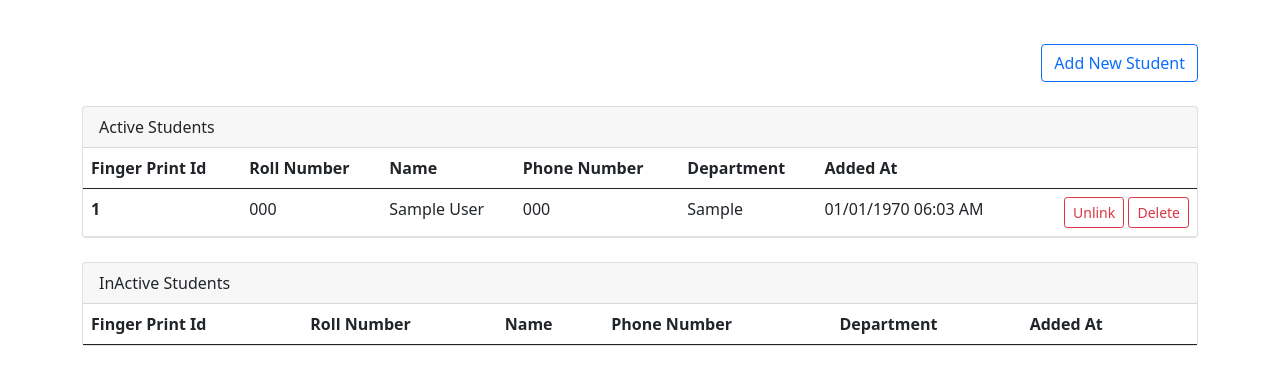
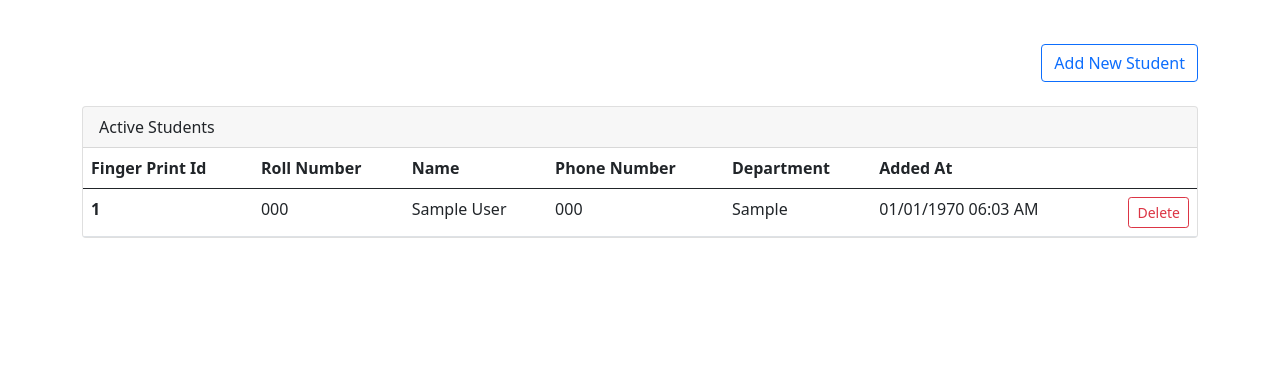
Before and after one commit to whenkey123/bma, a PHP site: page /students.php in a window 1280 px wide. Shown: the part 56-441 px from the top of the page. Run offline with PHP 8.4, Linux system fonts and the light colour scheme; a user stored in the database is signed in; tables that the repository leaves empty hold one stand-in row (values such as "Sample post"); lists and menus that the app fills with data are empty.

Commit message:
Remove Unlink Feature

```diff
--- a/students.php
+++ b/students.php
@@ -26,13 +26,6 @@ if($_SERVER['REQUEST_METHOD']=="POST") {
     $sql = "DELETE FROM students WHERE id='$id'";
     if(mysqli_query($con, $sql)) {
       header('Location: students.php?alert=delete');
-      exit();
-    }
-  }else if ($_POST['form']=="unlink") {
-    $id = $_POST['id'];
-    $sql = "UPDATE `students` SET `fingerprint_id` = '' WHERE id='$id'";
-    if(mysqli_query($con, $sql)) {
-      header('Location: students.php?alert=unlink');
       exit();
     }
   }
@@ -83,7 +76,7 @@ if($_SERVER['REQUEST_METHOD']=="POST") {
          </div>
       </nav>
       <div class="container" style="margin-top: 100px;">
-        <div class="row">
+        <div class="row <?php echo(($user['id']==1)?'':'d-none'); ?>">
           <div class="col-12 align-right">
             <button class="btn btn-outline-primary pull-right" type="button" data-bs-toggle="collapse" data-bs-target="#collapseExample" aria-expanded="false" aria-controls="collapseExample">
               Add New Student
@@ -131,6 +124,8 @@ if($_SERVER['REQUEST_METHOD']=="POST") {
               </div>
             </div>
           </div>
+        </div>
+        <div class="row">
           <div class="col-12 mt-4">
             <div class="card">
               <div class="card-header">
@@ -155,69 +150,15 @@ if($_SERVER['REQUEST_METHOD']=="POST") {
                       $query=mysqli_query($con, "SELECT * FROM students WHERE fingerprint_id!='';");
                       while($row = mysqli_fetch_array($query)) {
                         $delete_html = '';
-                        $unlink_html = '';
                         if ($user['id']==1) {
                           $delete_html = '<form style="display: inline;" action="" method="POST">
                           <input name="form" value="delete" class="d-none">
                           <input name="id" value="'.$row['id'].'" class="d-none">
                           <button class="btn btn-sm btn-outline-danger">Delete</button>
                           </form>';
-                          $unlink_html = '<form style="display: inline;" action="" method="POST">
-                          <input name="form" value="unlink" class="d-none">
-                          <input name="id" value="'.$row['id'].'" class="d-none">
-                          <button class="btn btn-sm btn-outline-danger">Unlink</button>
-                          </form>';
                         }
                         echo('<tr>
                           <th scope="row">'.$row['fingerprint_id'].'</th>
-                          <td>'.$row['roll_number'].'</td>
-                          <td>'.$row['name'].'</td>
-                          <td>'.$row['phone'].'</td>
-                          <td>'.$row['department'].'</td>
-                          <td>'.date('d/m/Y h:i A', $row['added_at']).'</td>
-                          <td class="align-right">'.$unlink_html.$delete_html.'</td>
-                        </tr>');
-                      }
-                      ?>
-                    </tbody>
-                  </table>
-                </div>
-              </div>
-            </div>
-          </div>
-          <div class="col-12 mt-4">
-            <div class="card">
-              <div class="card-header">
-                InActive Students
-              </div>
-              <div class="card-body p-0">
-                <div class="table-responsive">
-                  <table class="table table-hover mb-0">
-                    <thead>
-                      <tr>
-                        <th scope="col">Finger Print Id</th>
-                        <th scope="col">Roll Number</th>
-                        <th scope="col">Name</th>
-                        <th scope="col">Phone Number</th>
-                        <th scope="col">Department</th>
-                        <th scope="col">Added At</th>
-                        <th scope="col"></th>
-                      </tr>
-                    </thead>
-                    <tbody>
-                      <?php
-                      $query=mysqli_query($con, "SELECT * FROM students WHERE fingerprint_id='';");
-                      while($row = mysqli_fetch_array($query)) {
-                        $delete_html = '';
-                        if ($user['id']==1) {
-                          $delete_html = '<form action="" method="POST">
-                          <input name="form" value="delete" class="d-none">
-                          <input name="id" value="'.$row['id'].'" class="d-none">
-                          <button class="btn btn-sm btn-outline-danger">Delete</button>
-                          </form>';
-                        }
-                        echo('<tr>
-                          <td scope="row">Not Added</td>
                           <td>'.$row['roll_number'].'</td>
                           <td>'.$row['name'].'</td>
                           <td>'.$row['phone'].'</td>
@@ -247,9 +188,6 @@ if($_SERVER['REQUEST_METHOD']=="POST") {
           }else if (alert_key == "delete") {
             confirm('Student deleted successfully');
             window.location.href = 'students.php';
-          }else if (alert_key == "unlink") {
-            confirm('Student finger print id unlinked');
-            window.location.href = 'students.php';
           }else if (alert_key == "exists") {
             confirm('Student already exists with the same Roll number or Finger print id');
             window.location.href = 'students.php';
```
